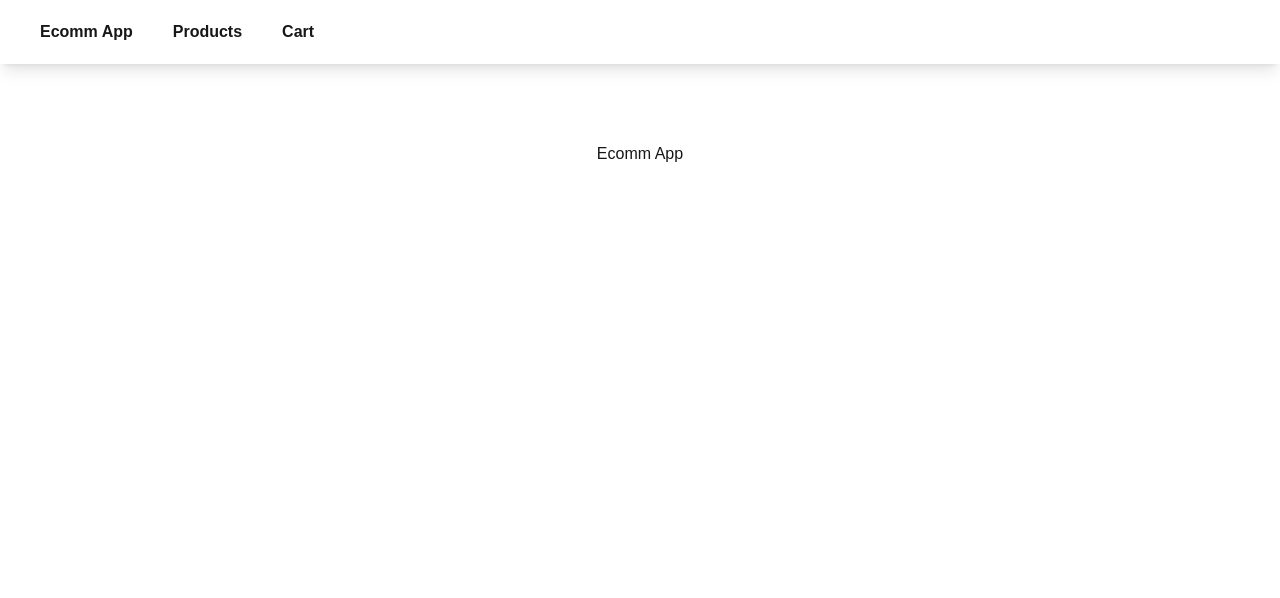
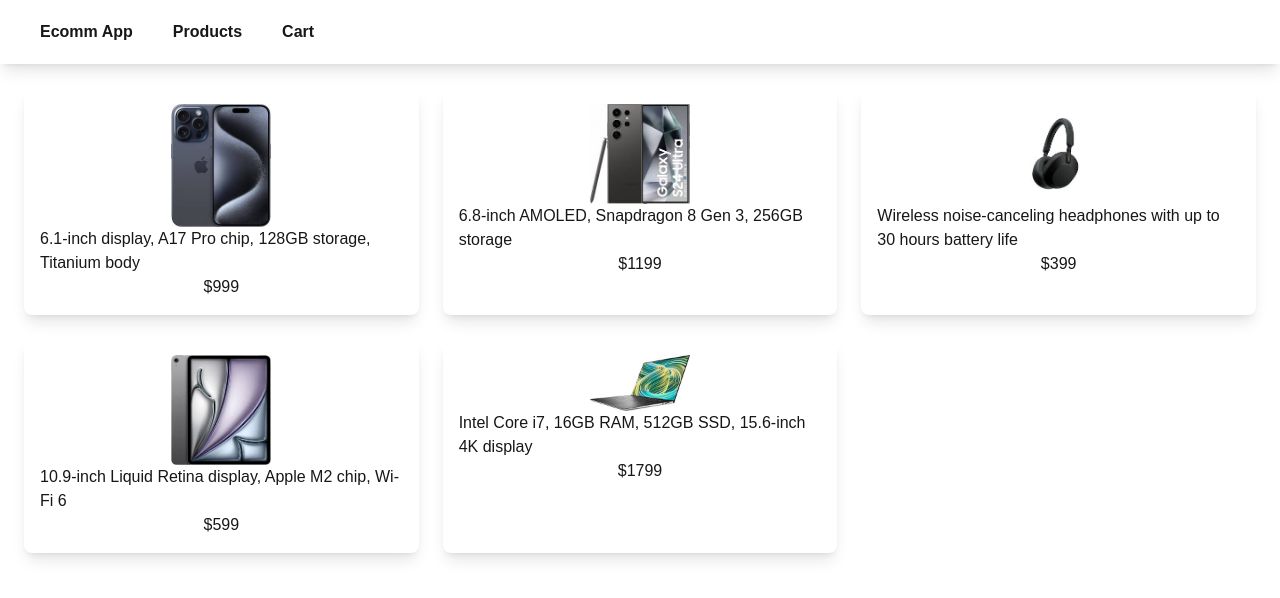
Before and after one commit to gopikalakshmia/ecomm-next, a Next.js app: page / in a window 1280 px wide. Shown: the top 598 px of the page. Built offline with nearby package versions, Linux system fonts and the light colour scheme.

Commit message:
added api get

```diff
--- /dev/null
+++ b/app/api/products/router.js
@@ -0,0 +1,10 @@
+
+import { productList} from '../productList';
+export async function GET(){
+  return new Response(JSON.stringify(productList),
+  {status:200,
+    headers:{
+        "Content-Type":"application/json"
+    }
+  })
+}
--- a/app/page.tsx
+++ b/app/page.tsx
@@ -1,9 +1,10 @@
 import Image from "next/image";
+import ProductsListPage from "./products/page";
 
 export default function Home() {
   return (
-    <div className="grid grid-rows-[20px_1fr_20px] items-center justify-items-center min-h-screen p-8 pb-20 gap-16 sm:p-20 font-[family-name:var(--font-geist-sans)]">
-     Ecomm App
-    </div>
+
+   <ProductsListPage/>
+
   );
 }
```
